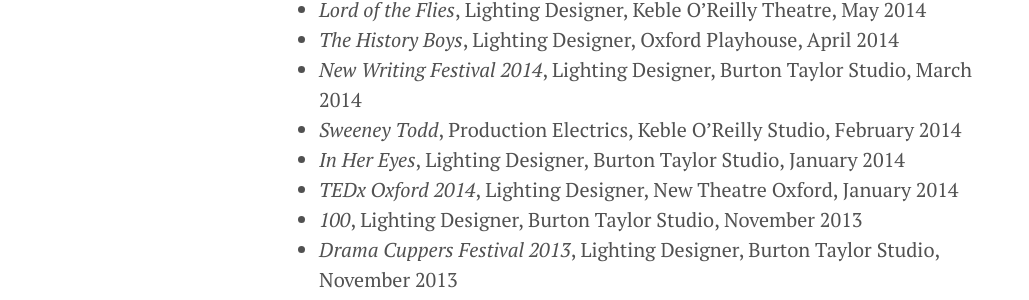
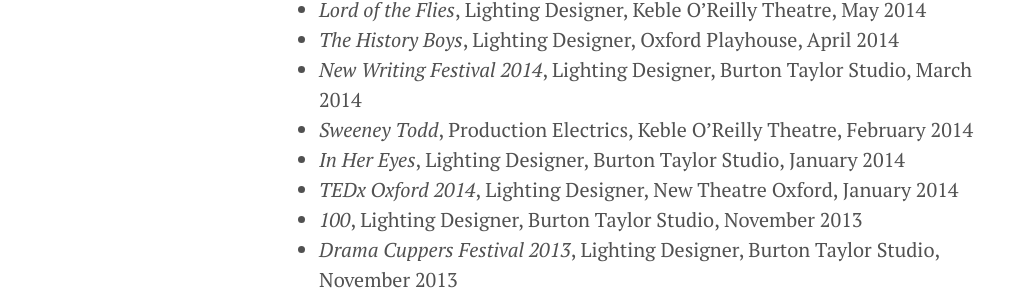
Before and after one commit to toastwaffle/toastwaffle.github.io, a Jekyll site: the page built from cv.markdown, in a window 1280 px wide and 900 px high, scrolled down 3853 px. Shown: the part 144-444 px from the top of the window, without its empty margins (1-1030 px from the left). Built offline with Jekyll 4.4.1, drawn with Linux system fonts in a browser that asks for light colours; Markdown is read by kramdown in place of the engine named in the settings.

Commit message:
s/Studio/Theatre/

```diff
--- a/cv.markdown
+++ b/cv.markdown
@@ -112,7 +112,7 @@
  * _Lord of the Flies_, Lighting Designer, Keble O'Reilly Theatre, May 2014
  * _The History Boys_, Lighting Designer, Oxford Playhouse, April 2014
  * _New Writing Festival 2014_, Lighting Designer, Burton Taylor Studio, March 2014
- * _Sweeney Todd_, Production Electrics, Keble O'Reilly Studio, February 2014
+ * _Sweeney Todd_, Production Electrics, Keble O'Reilly Theatre, February 2014
  * _In Her Eyes_, Lighting Designer, Burton Taylor Studio, January 2014
  * _TEDx Oxford 2014_, Lighting Designer, New Theatre Oxford, January 2014
  * _100_, Lighting Designer, Burton Taylor Studio, November 2013
```
